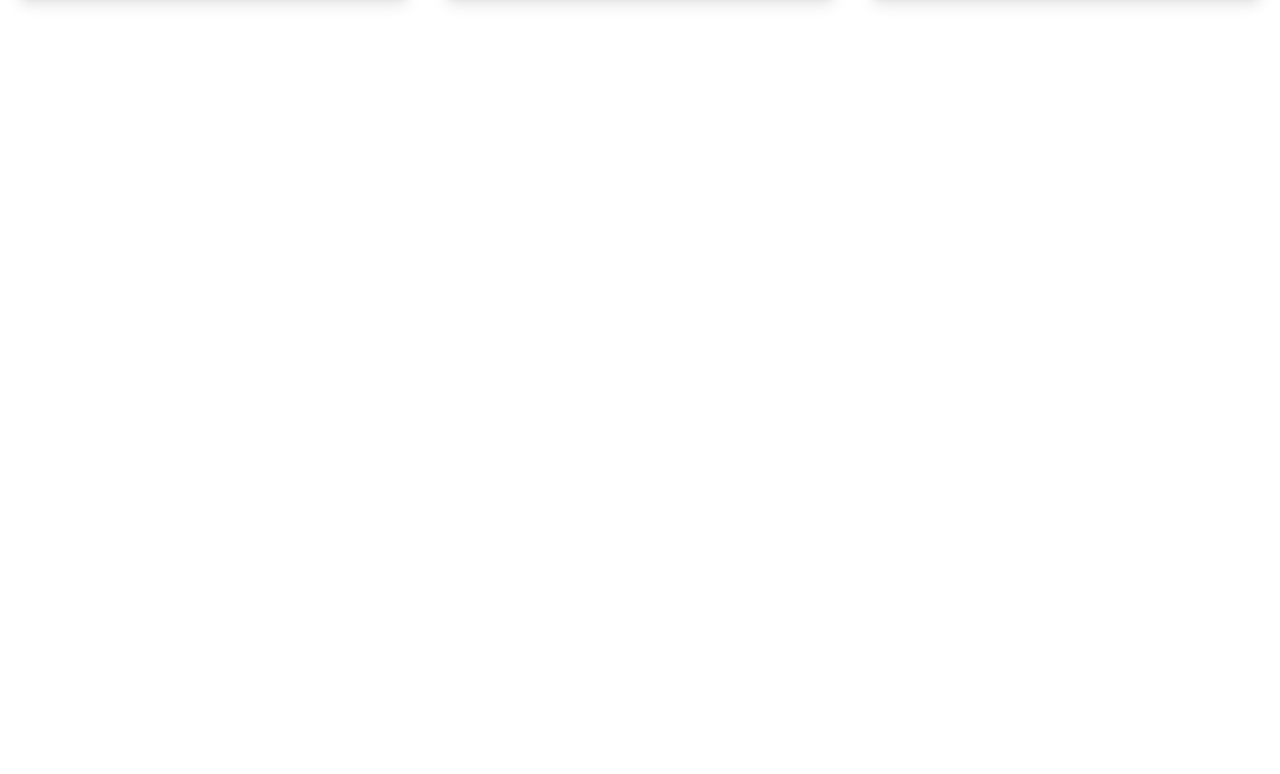
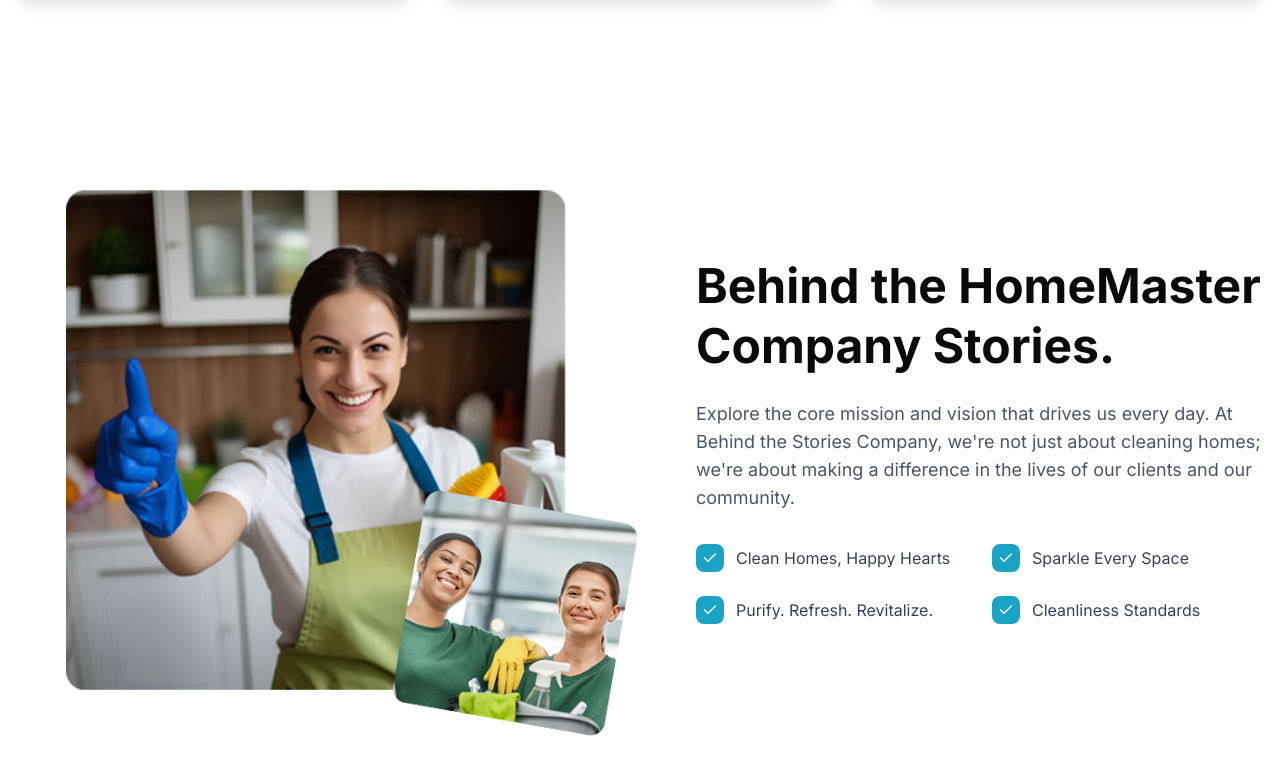
Before and after one commit to mariya-clean-dev/maria-web, a Next.js app: page / in a window 1280 px wide. Shown: the part 3552-4326 px from the top of the page. Before the commit the page ends 3646 px from the top, so only its background shows below. Built offline with nearby package versions, Linux system fonts and the light colour scheme.

Commit message:
chore: company story section

```diff
--- /dev/null
+++ b/src/app/module/home/components/CompanyStory.tsx
@@ -0,0 +1,153 @@
+"use client";
+
+import Image from "next/image";
+import { motion } from "framer-motion";
+import { Check } from "lucide-react";
+
+export default function CompanyStory() {
+  const containerVariants = {
+    hidden: { opacity: 0 },
+    visible: {
+      opacity: 1,
+      transition: {
+        staggerChildren: 0.2,
+      },
+    },
+  };
+
+  const itemVariants = {
+    hidden: { opacity: 0, y: 20 },
+    visible: {
+      opacity: 1,
+      y: 0,
+      transition: { duration: 0.6 },
+    },
+  };
+
+  return (
+    <section className="py-24 bg-white">
+      <div className="container mx-auto px-4">
+        <div className="grid grid-cols-1 lg:grid-cols-2 gap-12 items-center">
+          {/* Image Column */}
+          <motion.div
+            initial={{ opacity: 0 }}
+            whileInView={{ opacity: 1 }}
+            viewport={{ once: true }}
+            className="relative"
+          >
+            {/* Main Image Container */}
+            <div className="relative w-full aspect-square max-w-[500px] mx-auto">
+              <motion.div
+                initial={{ opacity: 0, y: 20 }}
+                whileInView={{ opacity: 1, y: 0 }}
+                viewport={{ once: true }}
+                transition={{ duration: 0.8 }}
+                className="rounded-3xl overflow-hidden"
+              >
+                <Image
+                  src="/company-story/main.png"
+                  alt="Cleaning Professional"
+                  fill
+                  className="object-cover"
+                  sizes="(max-width: 768px) 100vw, 500px"
+                  priority
+                  quality={100}
+                  unoptimized={true}
+                />
+              </motion.div>
+            </div>
+
+            {/* Overlapping Image */}
+            <motion.div
+              initial={{ opacity: 0, scale: 0.9 }}
+              whileInView={{ opacity: 1, scale: 1 }}
+              viewport={{ once: true }}
+              transition={{ duration: 0.8, delay: 0.2 }}
+              className="absolute -bottom-12 -right-6 w-[250px] h-[250px] rounded-3xl overflow-hidden "
+            >
+              <Image
+                src="/company-story/sub.png"
+                alt="Cleaning Team"
+                fill
+                className="object-cover"
+                sizes="250px"
+                quality={100}
+                unoptimized={true}
+              />
+            </motion.div>
+          </motion.div>
+
+          {/* Content Column */}
+          <motion.div
+            variants={containerVariants}
+            initial="hidden"
+            whileInView="visible"
+            viewport={{ once: true }}
+            className="lg:pl-8"
+          >
+            <motion.h2
+              variants={itemVariants}
+              className="text-3xl md:text-4xl lg:text-5xl font-bold mb-6 leading-tight"
+            >
+              Behind the HomeMaster Company Stories.
+            </motion.h2>
+
+            <motion.p
+              variants={itemVariants}
+              className="text-gray-600 mb-8 text-lg"
+            >
+              Explore the core mission and vision that drives us every day. At
+              Behind the Stories Company, we&apos;re not just about cleaning
+              homes; we&apos;re about making a difference in the lives of our
+              clients and our community.
+            </motion.p>
+
+            <div className="grid grid-cols-1 md:grid-cols-2 gap-6">
+              <motion.div
+                variants={itemVariants}
+                className="flex items-center gap-3"
+              >
+                <div className="w-7 h-7 rounded-md bg-[#19A4C6] flex items-center justify-center">
+                  <Check className="w-4 h-4 text-white" />
+                </div>
+                <span className="text-gray-700">Clean Homes, Happy Hearts</span>
+              </motion.div>
+
+              <motion.div
+                variants={itemVariants}
+                className="flex items-center gap-3"
+              >
+                <div className="w-7 h-7 rounded-md bg-[#19A4C6] flex items-center justify-center">
+                  <Check className="w-4 h-4 text-white" />
+                </div>
+                <span className="text-gray-700">Sparkle Every Space</span>
+              </motion.div>
+
+              <motion.div
+                variants={itemVariants}
+                className="flex items-center gap-3"
+              >
+                <div className="w-7 h-7 rounded-md bg-[#19A4C6] flex items-center justify-center">
+                  <Check className="w-4 h-4 text-white" />
+                </div>
+                <span className="text-gray-700">
+                  Purify. Refresh. Revitalize.
+                </span>
+              </motion.div>
+
+              <motion.div
+                variants={itemVariants}
+                className="flex items-center gap-3"
+              >
+                <div className="w-7 h-7 rounded-md bg-[#19A4C6] flex items-center justify-center">
+                  <Check className="w-4 h-4 text-white" />
+                </div>
+                <span className="text-gray-700">Cleanliness Standards</span>
+              </motion.div>
+            </div>
+          </motion.div>
+        </div>
+      </div>
+    </section>
+  );
+}
--- a/src/app/module/home/index.tsx
+++ b/src/app/module/home/index.tsx
@@ -4,6 +4,7 @@ import FeatureCards from "./components/FeatureCards";
 import ImageSection from "./components/ImageSection";
 import EcoFriendlySection from "./components/EcoFriendlySection";
 import ServicesSection from "./components/ServiceSection";
+import CompanyStory from "./components/CompanyStory";
 
 const HomeModule = () => {
   return (
@@ -13,6 +14,7 @@ const HomeModule = () => {
       <ImageSection />
       <EcoFriendlySection />
       <ServicesSection />
+      <CompanyStory />
     </>
   );
 };
```
Also changed, not shown: public/company-story/main.png (added), public/company-story/sub.png (added).
